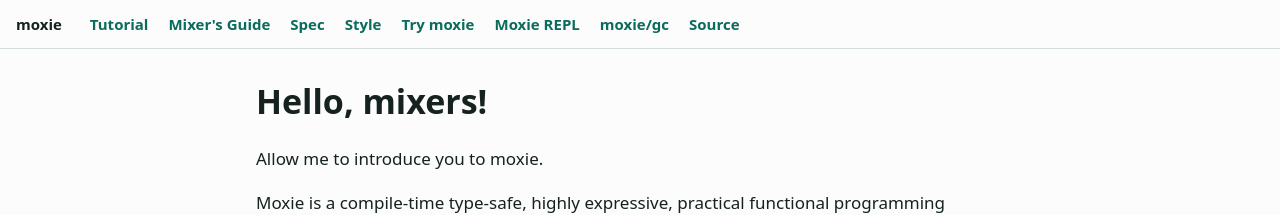
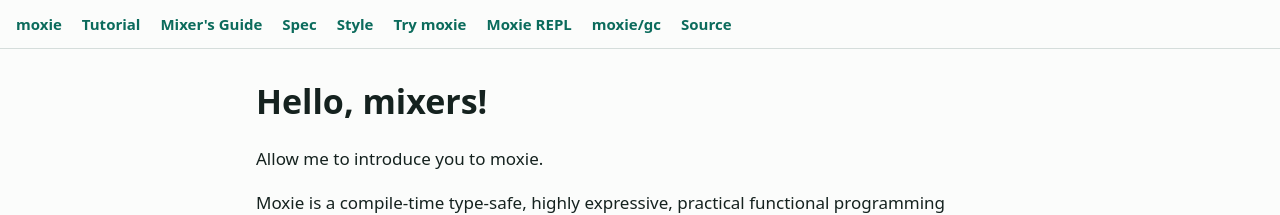
Before and after one commit to slconverse1/moxie, a Jekyll site: the page built from docs/index.md, in a window 1280 px wide. Shown: the top 215 px of the page. Built offline with Jekyll 4.4.1, drawn with Linux system fonts in a browser that asks for light colours.

Commit message:
Site nav: moxie link styled like the other tabs
Co-Authored-By: Claude Sonnet 5.5 <noreply@anthropic.com>
Claude-Session: https://claude.ai/code/session_01XCzUchPRZuBnrDtgjNTTye

```diff
--- a/docs/_layouts/default.html
+++ b/docs/_layouts/default.html
@@ -12,7 +12,7 @@ body{margin:0;background:var(--bg);color:var(--ink);font:17px/1.6 system-ui,-app
 nav{border-bottom:1px solid var(--line);padding:12px 16px;display:flex;flex-wrap:wrap;gap:6px 20px;font-size:15px}
 nav a{color:var(--accent);text-decoration:none;font-weight:600}
 nav a:hover{text-decoration:underline}
-nav .brand{color:var(--ink);margin-right:8px}
+nav .brand{margin-right:0}
 main{max-width:50rem;margin:0 auto;padding:8px 16px 64px}
 h1,h2,h3{line-height:1.25}
 a{color:var(--accent)}
```
